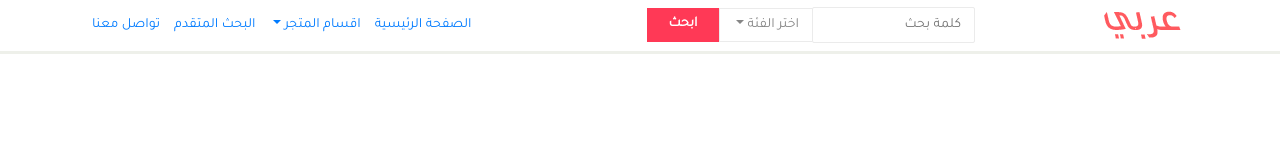
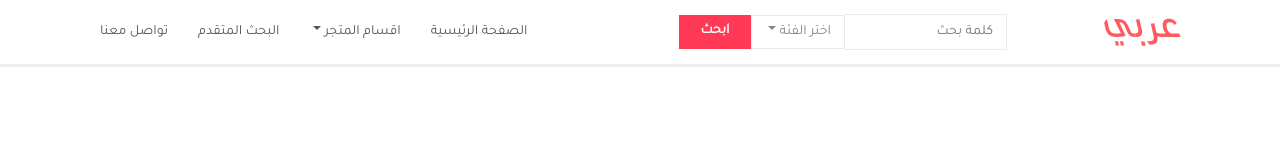
Before and after one commit to DevAspirant/ecommerace, a website: page src/index.html in a window 1280 px wide. Drawn offline with nearby package versions, Linux system fonts and the light colour scheme.

Commit message:
active hover

```diff
--- a/src/css/style.css
+++ b/src/css/style.css
@@ -68,3 +68,16 @@
     background-color: #C2101E;
     border-color: #C2101E;
 }
+
+.custom-navbar .navbar-nav > li /* معناته انه بس اللستة الموجودة في navbar-nav will be reflected */{
+    margin: 0;
+}
+.custom-navbar .navbar-nav li a.nav-link{
+    color: #555555;
+    font-size: 14px;
+    padding: 15px;
+}
+
+.custom-navbar .navbar-nav li a.nav-link:hover {
+    color: black;
+}
--- a/src/index.html
+++ b/src/index.html
@@ -49,7 +49,7 @@
                     <button class="btn custom-btn-primary" type="submit"> ابحث</button>
                 </form><!-- END of form -->
                 <ul class="navbar-nav">
-                    <li class="nav-item">
+                    <li class="nav-item active">
                     <a class="nav-link" href="#"> الصفحة الرئيسية </a>
                     </li><!-- END OF nav-item 1 -->
                    <li class="nav-item">
```
Also changed, not shown: build/css/style.css, build/index.html.
